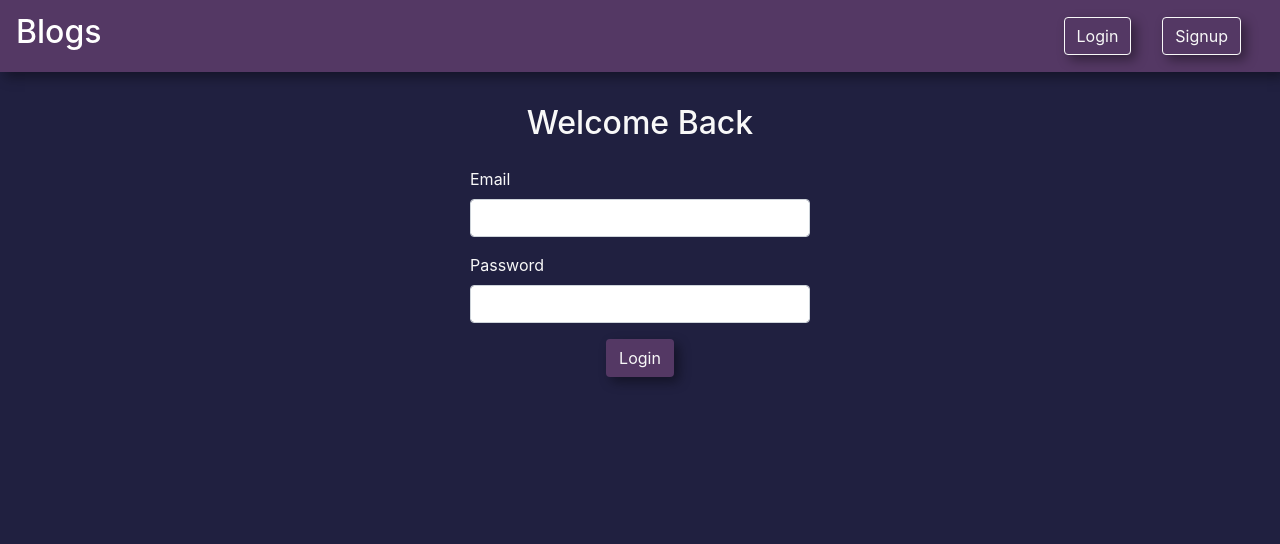
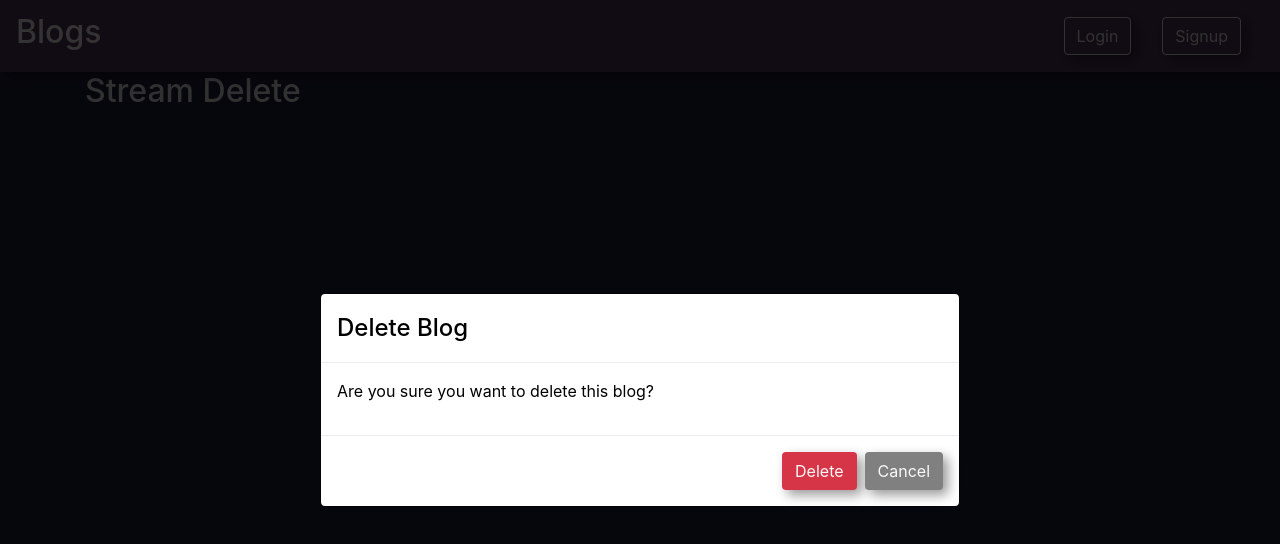
Before and after one commit to msk4862/WhatUp, a React (Create React App) app in the folder frontend/: page /blogs/delete/1 in a window 1280 px wide. Before the commit this address led to /login. Shown: the top 544 px of the page. Built offline with nearby package versions, Linux system fonts and the light colour scheme.

Commit message:
basic modal with portal

```diff
--- a/frontend/public/index.html
+++ b/frontend/public/index.html
@@ -35,6 +35,8 @@
   <body>
     <noscript>You need to enable JavaScript to run this app.</noscript>
     <div id="root"></div>
+    <div id="modal-root"></div>
+
     <!--
       This HTML file is a template.
       If you open it directly in the browser, you will see an empty page.
--- a/frontend/src/components/App.js
+++ b/frontend/src/components/App.js
@@ -9,6 +9,7 @@ import BlogList from './Blogs/BlogList'
 import BlogShow from './Blogs/BlogShow'
 import BlogCreate from './Blogs/BlogCreate'
 import BlogEdit from './Blogs/BlogEdit'
+import BlogDelete from './Blogs/BlogDelete'
 import history from '../history'
 
 function App() {
@@ -32,7 +33,7 @@ function App() {
                   <Route path='/blogs/my-blogs' exact component={BlogList}/>
                   <Route path='/blogs/create' exact component={BlogCreate}/>
                   <Route path='/blogs/edit/:id' exact component={BlogEdit}/>
-                  <Route path='/blogs/delete/:id' exact component={BlogCreate}/>
+                  <Route path='/blogs/delete/:id' exact component={BlogDelete}/>
                   <Route path='/blogs/:id' exact component={BlogShow}/>
                 </Switch>
               </div>
--- a/frontend/src/components/Blogs/Blog.js
+++ b/frontend/src/components/Blogs/Blog.js
@@ -1,4 +1,4 @@
-import React, { useEffect } from 'react'
+import React from 'react'
 import { Link } from 'react-router-dom'
 import jwt_decode from 'jwt-decode'
 
--- /dev/null
+++ b/frontend/src/components/Blogs/BlogDelete.js
@@ -0,0 +1,30 @@
+import React from 'react'
+import { Link } from 'react-router-dom'
+
+import '../styles/Blogs/Blog.css'
+import Modal from '../Modal'
+import { deleteBlog } from '../../actions'
+import history from '../../history'
+
+const BlogDelete = (props) => {
+
+    return (
+        <div>
+            <h2>Stream Delete</h2>
+            {/* <Modal header='Delete Stream'
+                    content={renderContent()}
+                    action= {renderAction()}
+                    onDismiss={() => history.push('/')}
+            /> */}
+            <Modal />
+        </div>
+    )
+}
+
+
+// const mapStateToProps = (state, ownProps) => {
+//     return { blog: state.blogs[ownProps.match.params.id]}
+// }
+
+// export default connect(mapStateToProps, {BlogDelete})(BlogDelete)
+export default BlogDelete
--- /dev/null
+++ b/frontend/src/components/Modal.js
@@ -0,0 +1,45 @@
+import React from 'react'
+import { createPortal } from 'react-dom'
+import history from '../history'
+
+import './styles/Modal.css'
+
+const Modal = (props) => {
+    return createPortal(
+        <div className='modal-container'
+            onClick={()=> history.push('/')}>
+            {/* <div className='ui modal active'
+                 onClick={(e) => e.stopPropagation()}
+                 style={inlineModalStyles}>
+            <div className="header">{props.header}</div>
+                <div className="content">
+                    {props.content}
+                </div>
+                <div className='actions'>
+                    {props.action}
+                </div>
+
+            </div> */}
+            <div
+                className='modal-content'
+                onClick={(e) => e.stopPropagation()}>
+
+                <div className='modal-header'>
+                    <h4 class="modal-title">Delete Blog</h4>
+                </div>
+                <div class="modal-body">
+                    <p>Are you sure you want to delete this blog?</p>
+                </div>
+                <div class="modal-footer">
+                    <button type="button" style={{backgroundColor:'#d63447'}} class="btn">Delete</button>
+                    <button type="button" style={{backgroundColor:'grey'}} class="btn">Cancel</button>
+                </div>
+
+            </div>
+
+        </div>,
+        document.getElementById('modal-root')
+    )
+}
+
+export default Modal
--- /dev/null
+++ b/frontend/src/components/styles/Modal.css
@@ -0,0 +1,19 @@
+
+.modal-container {
+    position: absolute;
+    color: #000000;
+    top: 0;
+    bottom: 0;
+    left: 0;
+    right: 0;
+    display: flex;
+    justify-content: center;
+    align-items: center;
+    background-color: rgba(0,0,0,0.8);
+}
+
+.modal-content {
+    border-radius: 5px;
+    max-height: 50%;
+    max-width: 50%;
+}
```
